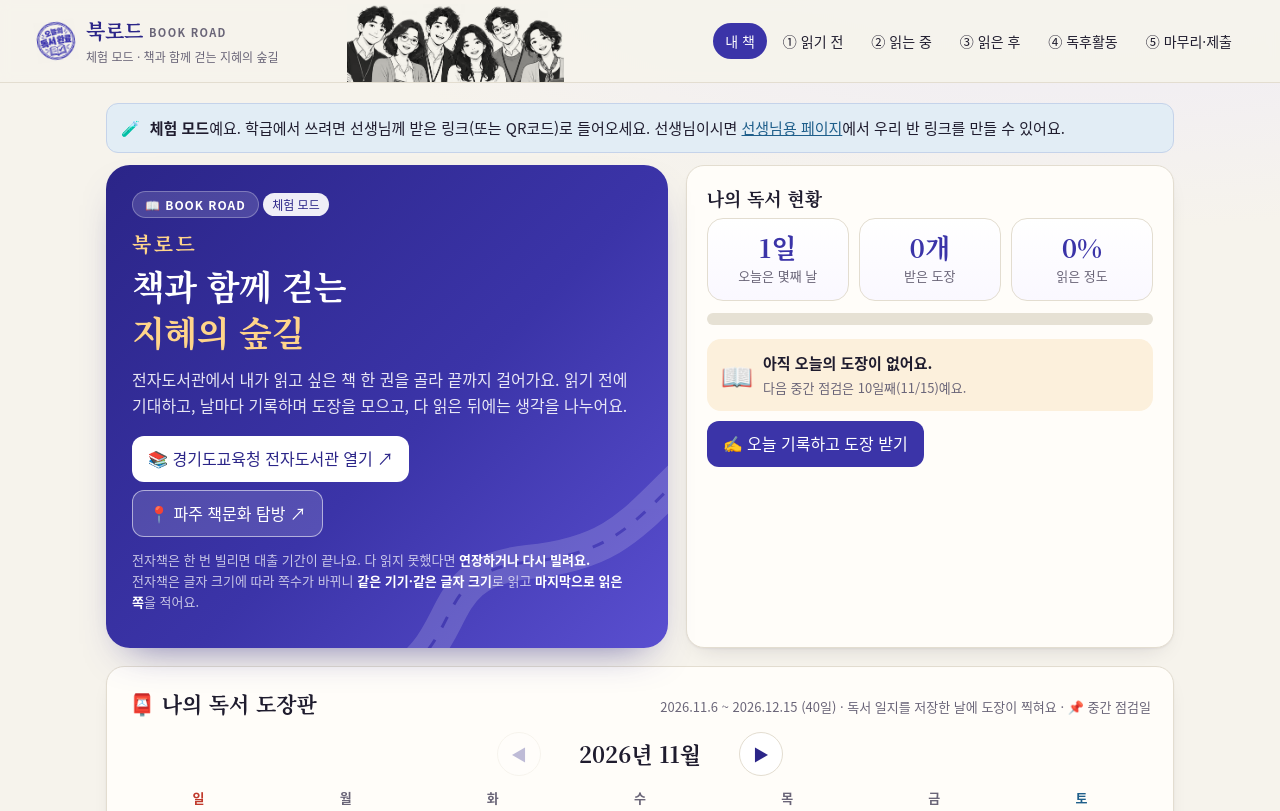
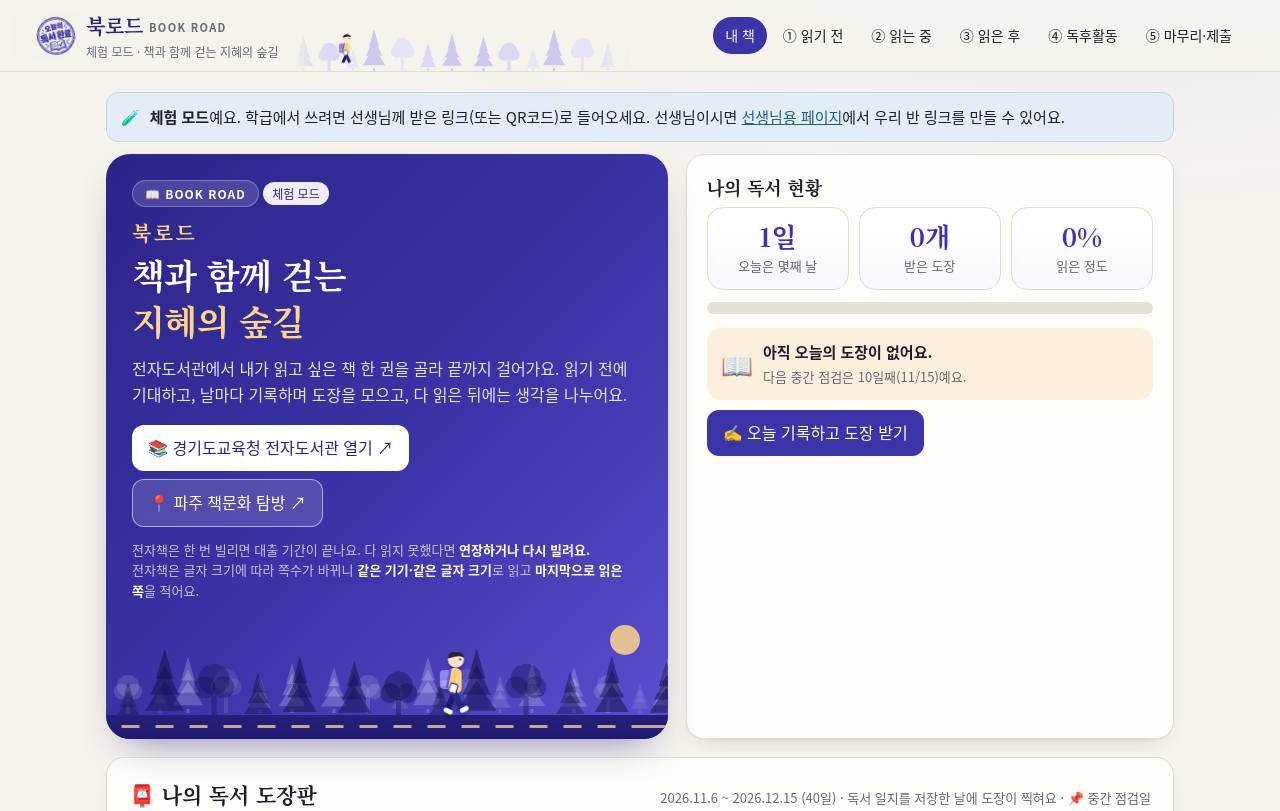
Before and after one commit to iamrudia/RAS_reading, a plain HTML site: page index.html in a window 1280 px wide. Shown: the top 811 px of the page. Drawn offline with Linux system fonts and the light colour scheme.

Commit message:
숲 디자인: 머리글 숲 띠, 첫 화면 숲길을 걷는 학생 애니메이션, 바닥글·다른 페이지 머리글 숲 실루엣 (6인 그림 제거)
Co-Authored-By: Claude Opus 5.5 <noreply@anthropic.com>

```diff
--- a/index.html
+++ b/index.html
@@ -27,9 +27,6 @@ header.top{position:sticky;top:0;z-index:20;background:rgba(246,243,236,.92);bac
 .brand .wm i{font-style:normal;font-family:var(--sans);font-size:11px;font-weight:700;letter-spacing:.12em;color:var(--muted);margin-left:6px;vertical-align:2px}
 .brand small{display:block;font-family:var(--sans);font-weight:400;font-size:12px;color:var(--muted)}
 nav.tabs{display:flex;gap:4px;flex-wrap:wrap;flex:0 0 auto;justify-content:flex-end;margin-left:auto}
-.hdrart{flex:1 1 300px;min-width:0;max-width:330px;height:78px;align-self:flex-end;margin:-6px 0 -10px;display:flex;justify-content:center}
-.hdrart img{height:100%;width:100%;object-fit:contain;object-position:center bottom;mix-blend-mode:multiply;-webkit-mask-image:linear-gradient(90deg,transparent,#000 14%,#000 86%,transparent);mask-image:linear-gradient(90deg,transparent,#000 14%,#000 86%,transparent)}
-@media (max-width:1060px){.hdrart{display:none}}
 nav.tabs a{padding:7px 12px;border-radius:999px;text-decoration:none;color:var(--ink);font-size:14px;font-weight:500;position:relative}
 nav.tabs a.on{background:var(--teal);color:#fff}
 nav.tabs a:not(.on):hover{background:#e6e1d4}
@@ -166,6 +163,36 @@ h2.bk{margin-top:30px;padding:8px 14px;border-radius:10px;background:var(--teal-
 .stampfx p{font-family:var(--serif);font-size:22px;font-weight:700;color:#30289c;margin:12px 0 0;background:var(--card);padding:4px 16px;border-radius:999px}
 @keyframes thump{0%{transform:scale(2.6) rotate(-22deg);opacity:0}60%{opacity:1}100%{transform:scale(1) rotate(-8deg);opacity:1}}
 @media (prefers-reduced-motion:reduce){.stampfx.on img{animation:none}}
+/* ───── 숲 디자인 ───── */
+.hdrart{flex:1 1 300px;min-width:0;max-width:340px;height:60px;align-self:flex-end;margin:-6px 0 -10px;position:relative;overflow:hidden;
+  background:url(forest-light.svg) repeat-x left bottom/180px 45px;-webkit-mask-image:linear-gradient(90deg,transparent,#000 12%,#000 88%,transparent);mask-image:linear-gradient(90deg,transparent,#000 12%,#000 88%,transparent)}
+.hdrart .walker{position:absolute;bottom:0;left:0;width:22px;height:38px;animation:hdrWalk 26s linear infinite}
+@keyframes hdrWalk{from{transform:translateX(-30px)}to{transform:translateX(360px)}}
+@media (max-width:1060px){.hdrart{display:none}}
+.heroL{padding-bottom:124px}
+.walkband{position:absolute!important;left:0;right:0;bottom:0;height:118px;pointer-events:none;overflow:hidden}
+.walkband .far,.walkband .near,.walkband .ground{position:absolute;left:0;right:0}
+.walkband .far{bottom:26px;height:60px;background:url(forest-dark.svg) repeat-x 0 bottom/240px 60px;animation:scrollX 40s linear infinite;--tile:240px}
+.walkband .near{bottom:18px;height:78px;background:url(forest-near.svg) repeat-x 0 bottom/312px 78px;animation:scrollX2 18s linear infinite}
+.walkband .ground{bottom:0;height:24px;background:linear-gradient(#241f78,#1d1870)}
+.walkband .ground::before{content:'';position:absolute;left:0;right:0;top:10px;height:3px;background:repeating-linear-gradient(90deg,rgba(255,213,138,.75) 0 18px,transparent 18px 34px);animation:dash 1.1s linear infinite}
+.walkband .walker{position:absolute;bottom:14px;left:58%;width:44px;height:76px;filter:drop-shadow(0 3px 2px rgba(0,0,0,.25))}
+.walkband .sun{position:absolute;right:28px;top:4px;width:30px;height:30px;border-radius:50%;background:#ffd58a;opacity:.85}
+@keyframes scrollX{to{background-position-x:-240px}}
+@keyframes scrollX2{to{background-position-x:-312px}}
+@keyframes dash{to{background-position-x:-34px}}
+.walker .wbody{animation:bob .5s ease-in-out infinite alternate}
+.walker .legF,.walker .legB,.walker .armF,.walker .armB{transform-box:view-box}
+.walker .legF{transform-origin:23px 46px;animation:swing 1s ease-in-out infinite alternate}
+.walker .legB{transform-origin:24px 46px;animation:swing 1s ease-in-out infinite alternate-reverse}
+.walker .armF{transform-origin:24px 25px;animation:swing2 1s ease-in-out infinite alternate-reverse}
+.walker .armB{transform-origin:24px 25px;animation:swing2 1s ease-in-out infinite alternate}
+@keyframes swing{from{transform:rotate(26deg)}to{transform:rotate(-26deg)}}
+@keyframes swing2{from{transform:rotate(20deg)}to{transform:rotate(-14deg)}}
+@keyframes bob{from{transform:translateY(0)}to{transform:translateY(-2px)}}
+footer{position:relative;padding-top:58px!important;border-top:0!important;background:url(forest-light.svg) repeat-x left top/200px 50px}
+@media (prefers-reduced-motion:reduce){.walkband *,.walker *,.hdrart .walker{animation:none!important}.hdrart .walker{left:40%}}
+
 .cal .d.today{outline:3px solid var(--gold);outline-offset:1px}
 .cal .d.future{opacity:.55}
 .cal .d.cp::after{content:'📌';position:absolute;top:-8px;right:-5px;font-size:16px;z-index:2}
@@ -236,7 +263,20 @@ table.t td.c{text-align:center;white-space:nowrap}
 <header class="top">
   <div class="topin">
     <div class="brand"><img class="logo" src="stamp.webp" alt=""><div><span class="wm"><span id="brandTitle">북로드</span><i>BOOK ROAD</i></span><small id="brandSub"></small></div></div>
-    <div class="hdrart" aria-hidden="true"><img src="team.webp" alt=""></div>
+    <div class="hdrart" aria-hidden="true"><svg class="walker" viewBox="0 0 46 80" aria-hidden="true">
+ <g class="wbody">
+  <g class="legB"><rect x="21" y="44" width="6.5" height="24" rx="3" fill="#1d1870"/><rect x="21" y="64" width="10" height="5" rx="2.5" fill="#fff"/></g>
+  <g class="armB"><rect x="21.5" y="23" width="5" height="18" rx="2.5" fill="#e9b75e"/></g>
+  <rect x="8" y="22" width="12" height="20" rx="4" fill="#8f86f0"/><rect x="9.5" y="33" width="9" height="6" rx="2" fill="#a9a2f6"/>
+  <rect x="17" y="20" width="14" height="27" rx="6" fill="#ffd58a"/>
+  <path d="M19 22 L16 40" stroke="#5b52d6" stroke-width="2.5" stroke-linecap="round"/>
+  <g class="legF"><rect x="20" y="44" width="6.5" height="24" rx="3" fill="#2b2588"/><rect x="20" y="64" width="10" height="5" rx="2.5" fill="#fff"/></g>
+  <circle cx="25" cy="11" r="8.5" fill="#ffe3c7"/>
+  <path d="M16.5 10 Q17 2 25 2.5 Q33 3 33.5 9 Q29 6.5 24 8 Q20 9 16.5 10Z" fill="#2a2140"/>
+  <circle cx="29.5" cy="11" r="1.1" fill="#2a2140"/>
+  <g class="armF"><rect x="22" y="23" width="5" height="18" rx="2.5" fill="#ffc96b"/><rect x="24" y="36" width="8" height="10" rx="1.5" fill="#fff" stroke="#3b34a8" stroke-width="1.2"/></g>
+ </g>
+</svg></div>
     <nav class="tabs" id="tabs">
       <a href="#" data-p="home">내 책</a>
       <a href="#" data-p="pre">① 읽기 전</a>
@@ -255,7 +295,20 @@ table.t td.c{text-align:center;white-space:nowrap}
 <section class="page" id="p-home">
   <div class="hero">
     <div class="heroL">
-      <svg class="deco" viewBox="0 0 300 220" aria-hidden="true"><path d="M-10 230 C 70 190, 30 120, 130 110 S 240 60, 320 -10" fill="none" stroke="#fff" stroke-width="34" stroke-linecap="round"/><path d="M-10 230 C 70 190, 30 120, 130 110 S 240 60, 320 -10" fill="none" stroke="#2b2588" stroke-width="3" stroke-dasharray="12 14"/></svg>
+      <div class="walkband" aria-hidden="true"><span class="sun"></span><div class="far"></div><div class="near"></div><div class="ground"></div><svg class="walker" viewBox="0 0 46 80" aria-hidden="true">
+ <g class="wbody">
+  <g class="legB"><rect x="21" y="44" width="6.5" height="24" rx="3" fill="#1d1870"/><rect x="21" y="64" width="10" height="5" rx="2.5" fill="#fff"/></g>
+  <g class="armB"><rect x="21.5" y="23" width="5" height="18" rx="2.5" fill="#e9b75e"/></g>
+  <rect x="8" y="22" width="12" height="20" rx="4" fill="#8f86f0"/><rect x="9.5" y="33" width="9" height="6" rx="2" fill="#a9a2f6"/>
+  <rect x="17" y="20" width="14" height="27" rx="6" fill="#ffd58a"/>
+  <path d="M19 22 L16 40" stroke="#5b52d6" stroke-width="2.5" stroke-linecap="round"/>
+  <g class="legF"><rect x="20" y="44" width="6.5" height="24" rx="3" fill="#2b2588"/><rect x="20" y="64" width="10" height="5" rx="2.5" fill="#fff"/></g>
+  <circle cx="25" cy="11" r="8.5" fill="#ffe3c7"/>
+  <path d="M16.5 10 Q17 2 25 2.5 Q33 3 33.5 9 Q29 6.5 24 8 Q20 9 16.5 10Z" fill="#2a2140"/>
+  <circle cx="29.5" cy="11" r="1.1" fill="#2a2140"/>
+  <g class="armF"><rect x="22" y="23" width="5" height="18" rx="2.5" fill="#ffc96b"/><rect x="24" y="36" width="8" height="10" rx="1.5" fill="#fff" stroke="#3b34a8" stroke-width="1.2"/></g>
+ </g>
+</svg></div>
       <span class="eyebrow">📖 BOOK ROAD</span> <span class="pill" id="classPill"></span>
       <h1 id="heroTitle"><span class="heroBrand">북로드</span>책과 함께 걷는<br><em>지혜의 숲길</em></h1>
       <p class="lead">전자도서관에서 내가 읽고 싶은 책 한 권을 골라 끝까지 걸어가요. 읽기 전에 기대하고, 날마다 기록하며 도장을 모으고, 다 읽은 뒤에는 생각을 나누어요.</p>
```
Also changed, not shown: collect.html (+1 -1 lines), guide.html (+1 -1 lines), paju.html (+1 -1 lines), teacher.html (+1 -1 lines), forest-dark.svg (added), forest-light.svg (added), forest-near.svg (added).
